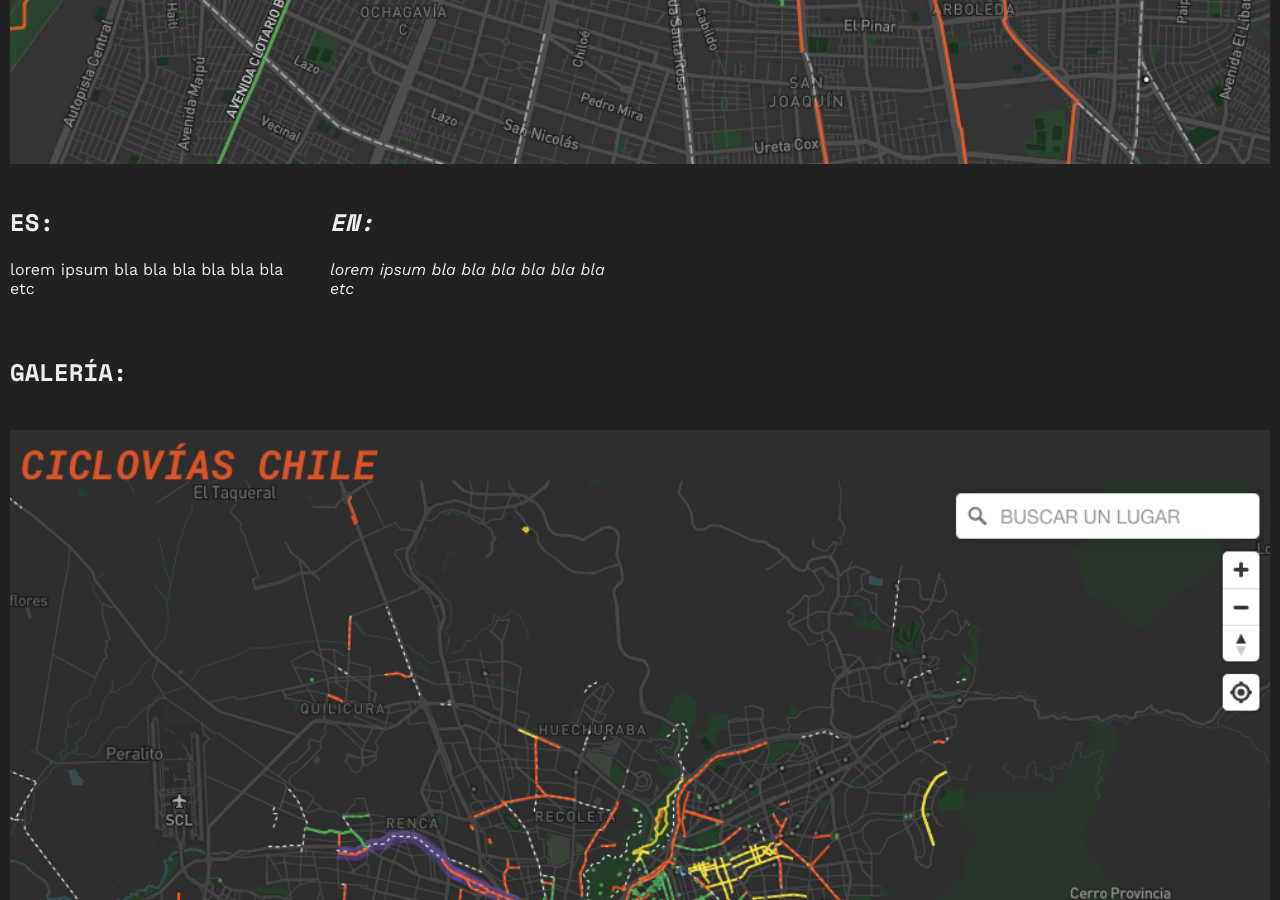
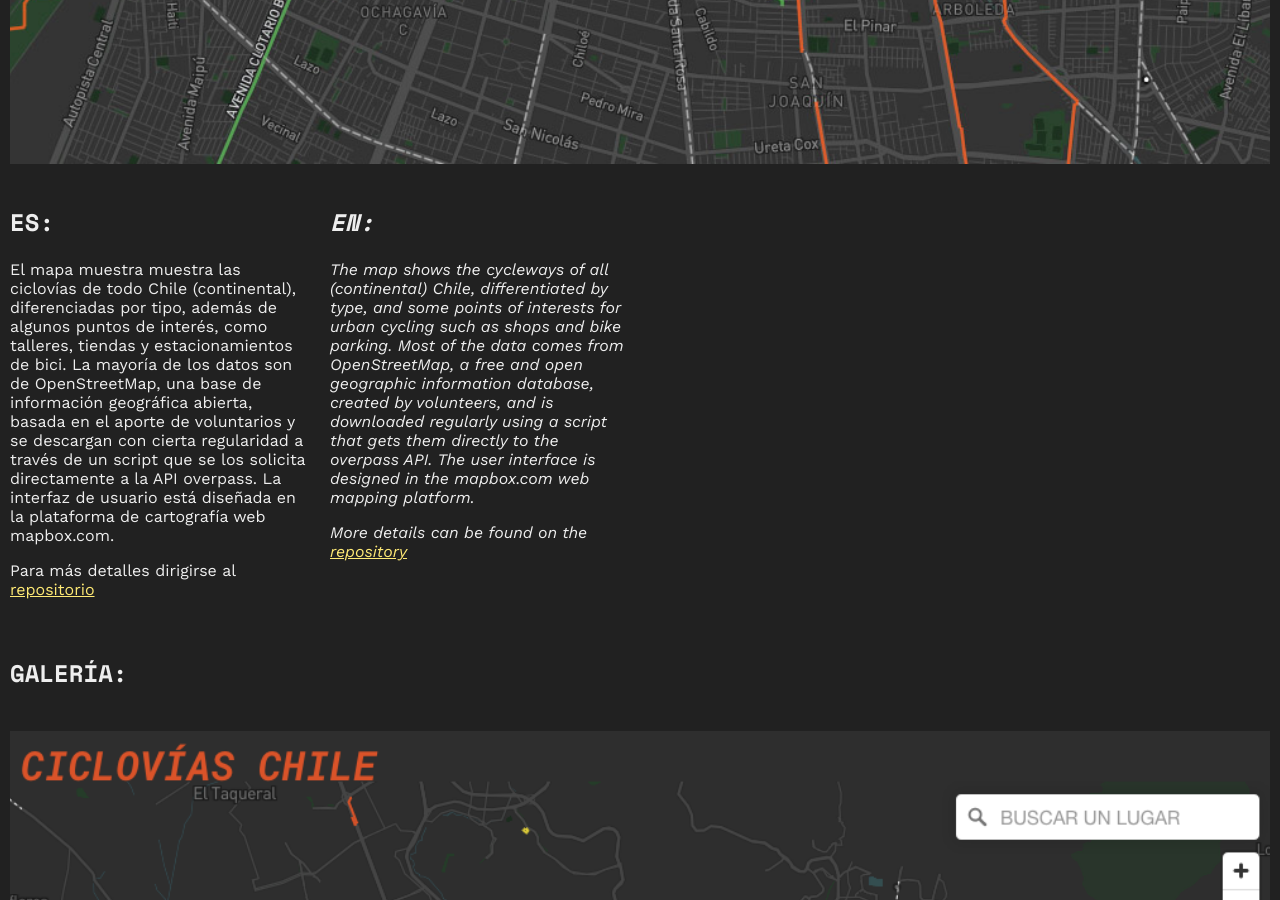
Before and after one commit to ignacioabe/ignacioabe.github.io, a Jekyll site: the page built from _proyectos/mapa-ciclovias.md, in a window 1280 px wide and 900 px high, scrolled down 1434 px. Built offline with Jekyll 4.4.1, drawn with Linux system fonts in a browser that asks for light colours; some of the changed text lies outside the part shown.

```diff
--- a/_layouts/proyecto.html
+++ b/_layouts/proyecto.html
@@ -12,7 +12,7 @@ layout: default
     <h3 class="post-title" itemprop="name headline">{{ page.nombre | escape }}</h3>
     <p>cliente: {{ page.cliente }}</p>
     <p>año: {{ page.agno }}</p>
-    <p><a href="{{ page.enlace-ext }}">SITIO WEB</a></p>
+    <p><a href="{{ page.enlace-ext }}" target="_blank">SITIO WEB</a></p>
     <!-- <p>herramientas: {{ page.herramientas }}</p> -->
   </div>
 
--- a/_proyectos/mapa-ciclovias.md
+++ b/_proyectos/mapa-ciclovias.md
@@ -1,5 +1,5 @@
 ---
-nombre: Mapa web de ciclovías
+nombre: Mapa ciclovías de Chile
 cliente: Pedaleable.org
 agno: 2020
 foto: "/assets/img/mapa-web-ciclovias/mapa-sin-iu.jpg"
@@ -8,11 +8,13 @@ url: https://ignacioabe.cl/mapa-ciclovias
 texto-corto-es: "Mapa web para planear y realizar viajes en bicicleta por Chile, basado en OpenStreetMap"
 texto-largo-en:
 texto-largo-es: |
-  lorem ipsum bla bla
-  bla bla bla bla etc
+  El mapa muestra muestra las ciclovías de todo Chile (continental), diferenciadas por tipo, además de algunos puntos de interés, como talleres, tiendas y estacionamientos de bici. La mayoría de los datos son de OpenStreetMap, una base de información geográfica abierta, basada en el aporte de voluntarios y se descargan con cierta regularidad a través de un script que se los solicita directamente a la API overpass. La interfaz de usuario está diseñada en la plataforma de cartografía web mapbox.com.
+
+  Para más detalles dirigirse al [repositorio](https://github.com/ignacioabe/mapa-ciclovias){:target="_blank"}
 texto-largo-en: |
-  lorem ipsum bla bla
-  bla bla bla bla etc
+  The map shows the cycleways of all (continental) Chile, differentiated by type, and some points of interests for urban cycling such as shops and bike parking. Most of the data comes from OpenStreetMap, a free and open geographic information database, created by volunteers, and is downloaded regularly using a script that gets them directly to the overpass API. The user interface is designed in the mapbox.com web mapping platform.
+
+  More details can be found on the [repository](https://github.com/ignacioabe/mapa-ciclovias){:target="_blank"}
 carpeta-img: ../assets/img/mapa-web-ciclovias
 galeria-img: [mapa-iu.png, mapa-detalle-3.jpg, mapa-detalle-2.jpg]
 
```
Also changed, not shown: TODO.md (+2 -14 lines), _layouts/home.html (+10 -8 lines), _proyectos/consultoría-ciudades.md (+10 -5 lines), _proyectos/elqui-pedaleable.md (+9 -4 lines), _proyectos/workshop-TES-MPUR.md (added, +27 -0 lines), README.md, assets/img/workshop-tes-mpur/grupo-1.jpg (added), assets/img/workshop-tes-mpur/grupo-2.jpg (added), assets/img/workshop-tes-mpur/grupo-3.jpg (added), assets/img/workshop-tes-mpur/grupo-4.jpg (added), assets/img/workshop-tes-mpur/grupo-5.jpg (added), assets/img/workshop-tes-mpur/pantallazo-3.jpg (added).
